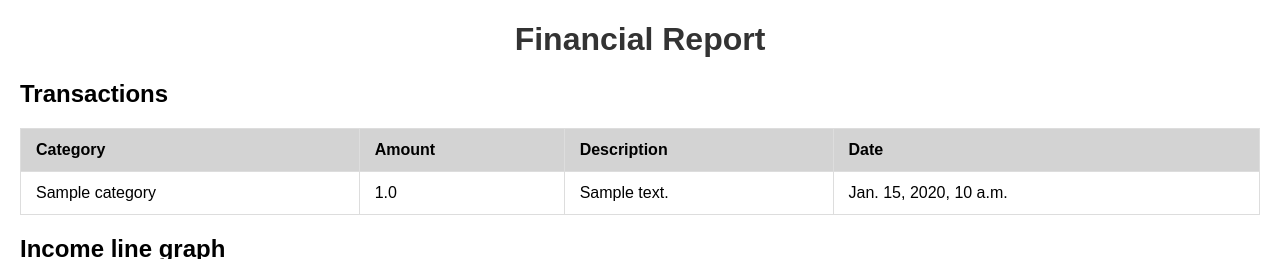
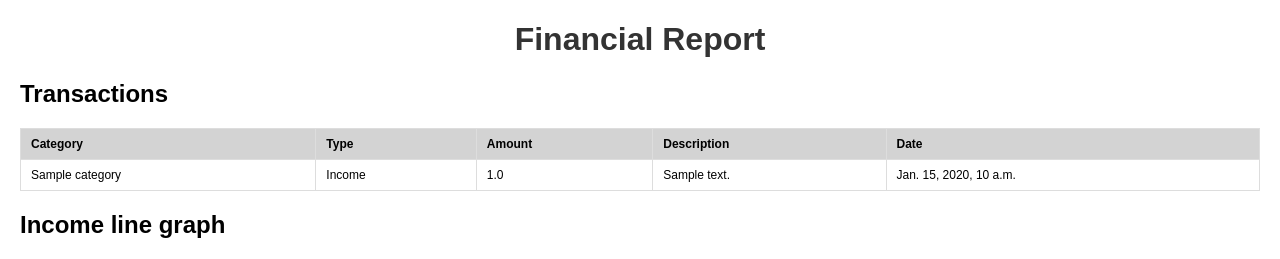
Before and after one commit to aricc24/BudgetMate, a Django app: template backend/logic/templates/pdf_template.html in a window 1280 px wide. Shown: the top 259 px of the page. Run offline with Django 5.2, Linux system fonts and the light colour scheme; tables that the repository leaves empty hold one stand-in row (values such as "Sample post"); the template is opened without the code that fills it: values that come from a table or form of the project are taken from there, most other values are stand-ins (such as "Sample title", 1, 10 or a date in 2020).

Commit message:
feat: PDF with transaction table and its respective graphs now works as it should

```diff
--- a/backend/logic/templates/pdf_template.html
+++ b/backend/logic/templates/pdf_template.html
@@ -21,7 +21,7 @@
            width: 100%;
            border-collapse: collapse;
            margin: 20px 0;
-           font-size: 16px;
+           font-size: 12px;
            text-align: left;
        }
 
@@ -31,7 +31,7 @@
        }
 
        table th, table td {
-           padding: 12px 15px;
+           padding: 8px 10px;
            border: 1px solid #ddd;
        }
 
@@ -58,6 +58,7 @@
        <thead>
            <tr>
                <th>Category</th>
+               <th>Type</th>
                <th>Amount</th>
                <th>Description</th>
                <th>Date</th>
@@ -72,6 +73,7 @@
                        {{ category.category_name }}{% if not forloop.last %}, {% endif %}
                    {% endfor %}
                </td>
+               <td>{{ transaction.get_type_display }}</td>
                <td>{{ transaction.mount }}</td>
                <td>{{ transaction.description }}</td>
                <td>{{ transaction.date }}</td>
--- a/backend/logic/views.py
+++ b/backend/logic/views.py
@@ -199,7 +199,7 @@ def filter_transactions(request, id_user):
 
 def generate_pdf(request, id_user):
    user = User.objects.get(id_user=id_user)
-   transactions = Transaction.objects.filter(id_user=user)
+   transactions = Transaction.objects.filter(id_user=user).select_related('id_user').prefetch_related('categories')
 
    income_data = transactions.filter(type=Transaction.TransEnum.INCOME)
    expense_data = transactions.filter(type=Transaction.TransEnum.EXPENSE)
```
